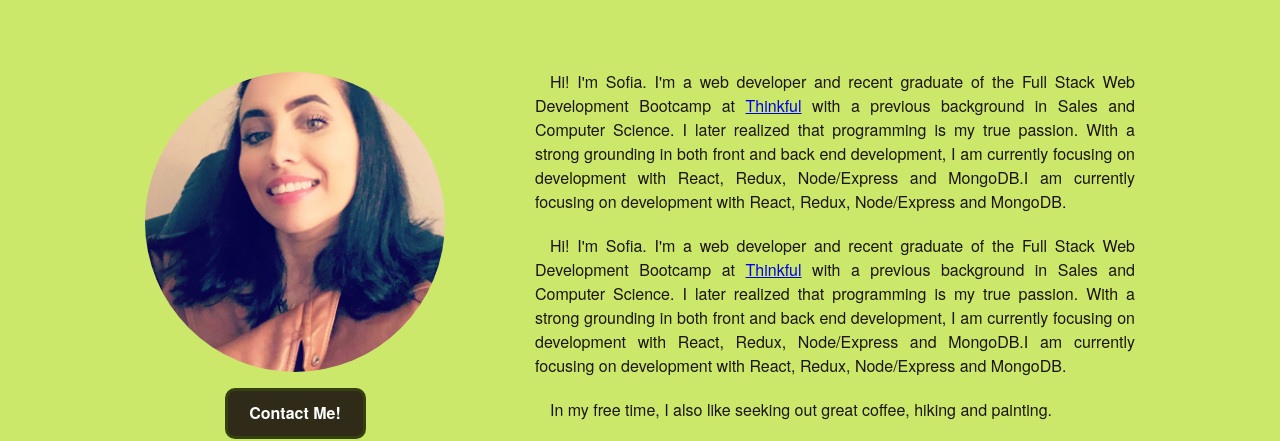
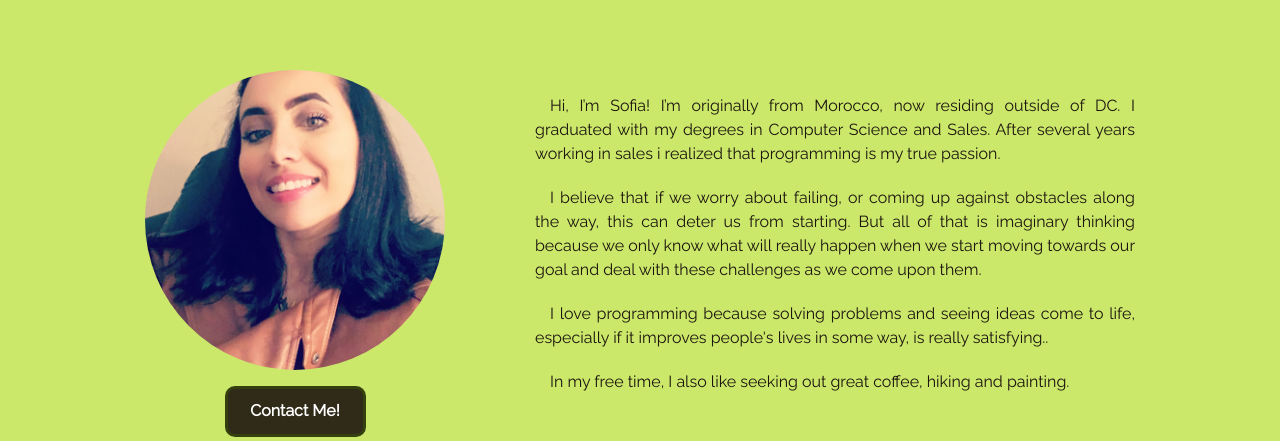
Before and after one commit to szaim/Portfolio, a plain HTML site: page index.html in a window 1280 px wide. Shown: the part 813-1254 px from the top of the page. Drawn offline with nearby package versions, Linux system fonts and the light colour scheme.

Commit message:
refactoring the About me section

```diff
--- a/css/styles.css
+++ b/css/styles.css
@@ -344,7 +344,7 @@ footer {
 
   /*------------ HEADER ------------*/
     header {
-      background-image: url(../images/officeImage.jpg);
+      background-image: url(https://image.freepik.com/free-photo/nature-design-with-bokeh-effect_1048-1882.jpg);
       background-size: cover;
       background-attachment: fixed;
       background-position: 10%;
--- a/index.html
+++ b/index.html
@@ -6,6 +6,7 @@
 	<meta name="viewport" content="width=device-width, initial-scale=1">
 	<link rel="stylesheet" href="https://cdnjs.cloudflare.com/ajax/libs/font-awesome/4.7.0/css/font-awesome.min.css">
 	<link rel="stylesheet" type="text/css" href="css/normalize.css">
+	<link href="https://fonts.googleapis.com/css?family=Raleway" rel="stylesheet">
 	<link rel="stylesheet" type="text/css" href="css/styles.css">
 </head>
 <body>
@@ -28,9 +29,11 @@
 				 <a href="#contact" class="contact-link">Contact Me!</a>
 			</div>
 			<div class="profile-content">
-			  <p> Hi! I'm Sofia. I'm a web developer and recent graduate of the Full Stack Web Development Bootcamp at <a href="https://www.thinkful.com/" target="_blank">Thinkful</a> with a previous background in Sales and Computer Science. I later realized that programming is my true passion. With a strong grounding in both front and back end development, I am currently focusing on development with React, Redux, Node/Express and MongoDB.I am currently focusing on development with React, Redux, Node/Express and MongoDB.
+			  <p> Hi, I’m Sofia! I’m originally from Morocco, now residing outside of DC. I graduated with my degrees in Computer Science and Sales. After several years working in sales i realized that programming is my true passion.
 			  </p>
-			  <p> Hi! I'm Sofia. I'm a web developer and recent graduate of the Full Stack Web Development Bootcamp at <a href="https://www.thinkful.com/" target="_blank">Thinkful</a> with a previous background in Sales and Computer Science. I later realized that programming is my true passion. With a strong grounding in both front and back end development, I am currently focusing on development with React, Redux, Node/Express and MongoDB.I am currently focusing on development with React, Redux, Node/Express and MongoDB.
+			  <p> I believe that if we worry about failing, or coming up against obstacles along the way, this can deter us from  starting. But all of that is imaginary thinking because we only know what will really happen when we start moving towards our goal and deal with these challenges as we come upon them.
+			  </p>
+			  <p> I love programming because solving  problems and seeing ideas come to life, especially if it improves people's lives in some way, is really satisfying..
 			  </p>
 			  <p> In my free time, I also like seeking out great coffee, hiking and painting.
 			  </p>
```
